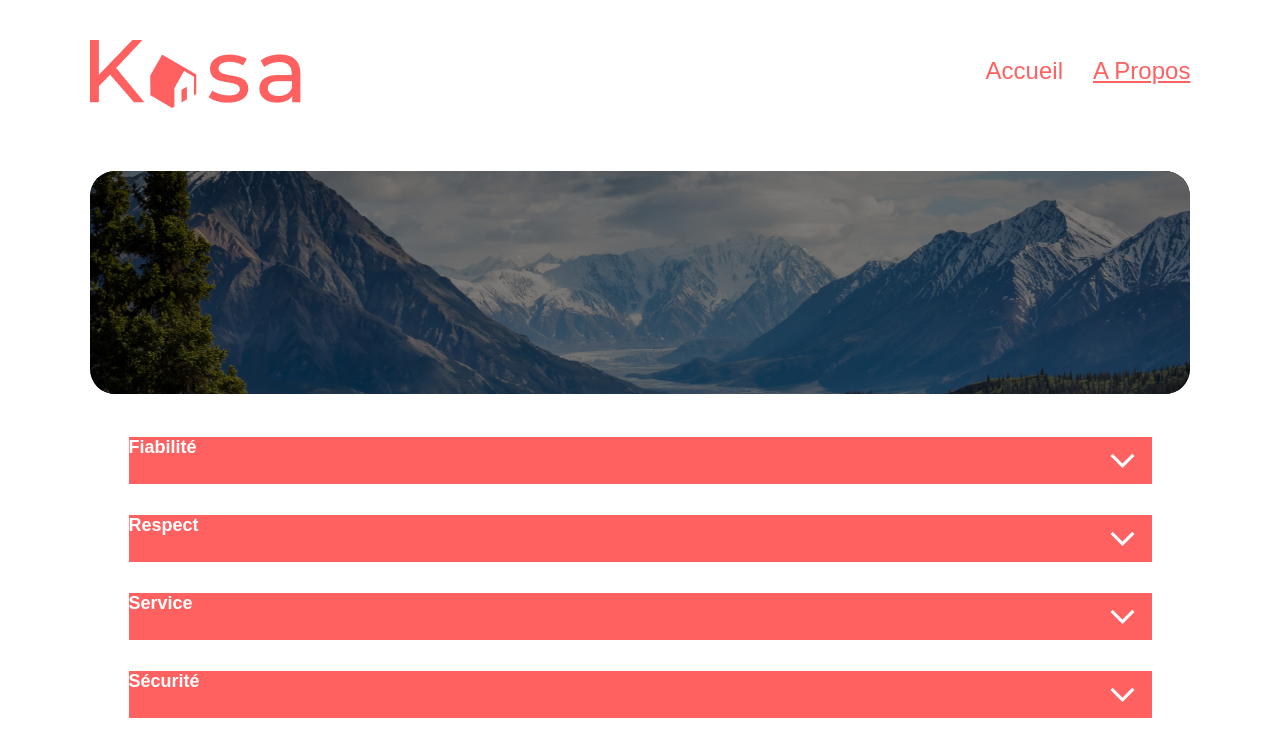
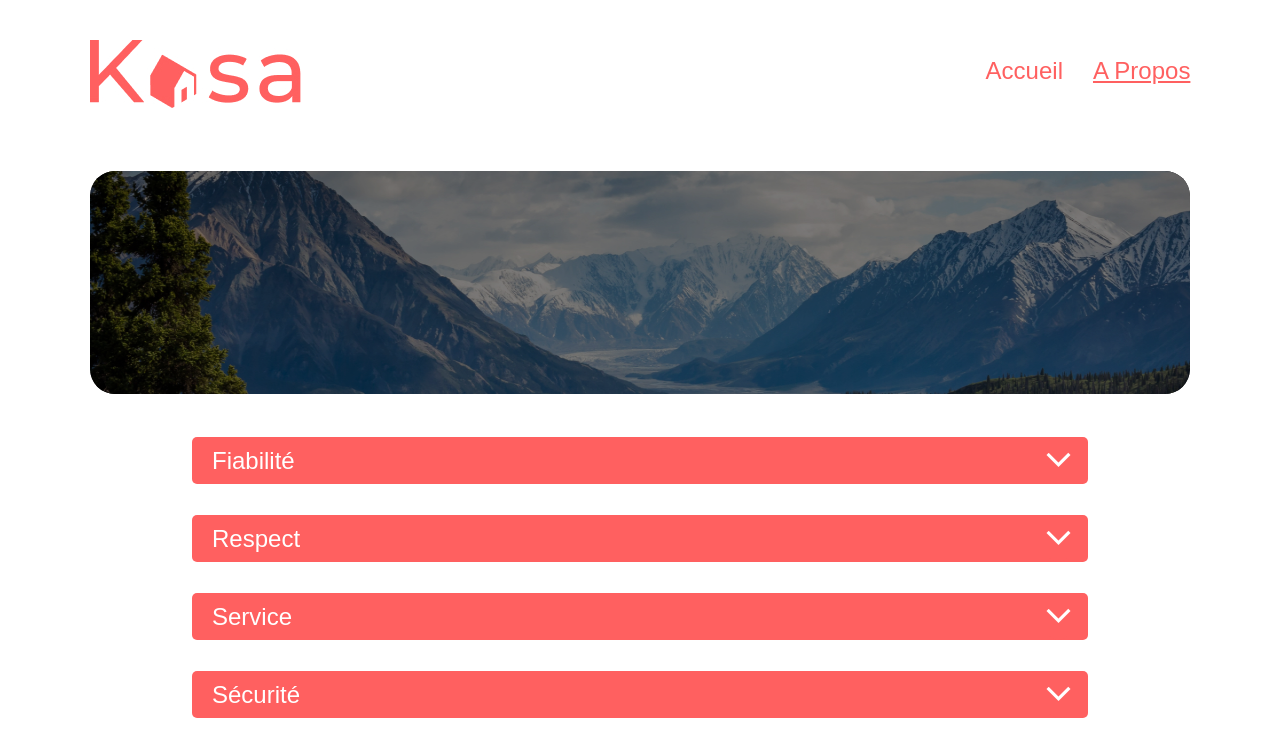
Before and after one commit to Ceciledeveloppeuseweb/Kasa-P7, a React (Create React App) app: page /about in a window 1280 px wide. Shown: the top 756 px of the page. Built offline with nearby package versions, Linux system fonts and the light colour scheme; a web font is replaced by a local one.

Commit message:
mise en place du css des collapses et modif code

```diff
--- a/src/components/Collapse.js
+++ b/src/components/Collapse.js
@@ -1,16 +1,25 @@
 import Button from "./Button";
 import React, { useState } from "react";
 
-const Collapse = ({title, description}) => {
-  const [toggle, setToggle] = useState(false);
+const Collapse = ({ title, description }) => {
+  const [isOpen, setIsOpen] = useState(false);
 
-  return (
+  return isOpen ? (
     <div className="collapse-container">
-      <div className="collapse">
+      <div className="collapse" onClick={() => setIsOpen(false)}>
+        <h2 className="collapse-titre">{title}</h2>
+        <Button />
+      </div>
+      <div className="description">
+        <p>{description}</p>
+      </div>
+    </div>
+  ) : (
+    <div className="collapse-container">
+      <div className="collapse" onClick={() => setIsOpen(true)}>
         <h2 className="button-toggle">{title}</h2>
-        <Button onClick={() => setToggle(!toggle)} />
+        <Button />
       </div>
-      {toggle && <p>{description}</p>}
     </div>
   );
 };
--- a/src/styles/components/_button.scss
+++ b/src/styles/components/_button.scss
@@ -1,6 +1,6 @@
 button {
     font-size: 18px;
-    padding: 5px 5px 2px;
+    padding: 2px 5px 0;
     cursor: pointer;
     transition: transform .3s;
     background-color: $color-1;
--- a/src/styles/components/_collapse.scss
+++ b/src/styles/components/_collapse.scss
@@ -1,28 +1,61 @@
-.collapse {
+.collapse-container {
+    max-width: 1023px;
+    width: 70%;
+    margin: auto;
+}
+
+
+.collapse {//div titre
     max-width: 1023px;
     height: 47px;
     background-color: $color-1;
     color: $color-4;
     display: flex;
     flex-direction: row;
-
     justify-content: space-between;
     margin: 31px auto;
+    border-radius: 5px;
+}
+
+
+h2 {
+    color: $color-4;
+    font-size: 24px;
+    font-weight: 500;
+    padding-left: 20px;
+    padding-top: 10px;
+
 
 }
-h2 {
-    color: black;
-    font-size: 18px;
-    z-index: 20;
+
+// .collapse-titre {
+//     color: $color-4;
+//     cursor: pointer;
+//     color: $color-4;
+//     font-size: 24px;
+//     font-weight: 500;
+//     padding-left: 20px;
+//     padding-top: 10px;
+// }
+
+
+
+
+.description {
+    font-weight: 400;
+    font-size: 24px;
+    color: $color-1;
+    width: 100%;
+    max-width: 978px;
+    height: auto;
+    margin-top: 0;
+    border-radius: 5px;
+    background-color: $color-3;
+    @include mobile {
+        font-size: 12px;
+    }
 }
-
-.button-toggle {
-    font-size: 18px;
-    color: $color-4;
-    // display: flex;
-    // flex-direction: row;
-    // justify-content: space-between;
-    // background-image: url(../../assets/chevron-fermé.png);
-    cursor: pointer;
-    z-index: 10;
+p {
+    width: 90%;
+    margin: auto;
 }
```
Also changed, not shown: src/assets/banner-about-mobile.jpg (added).
